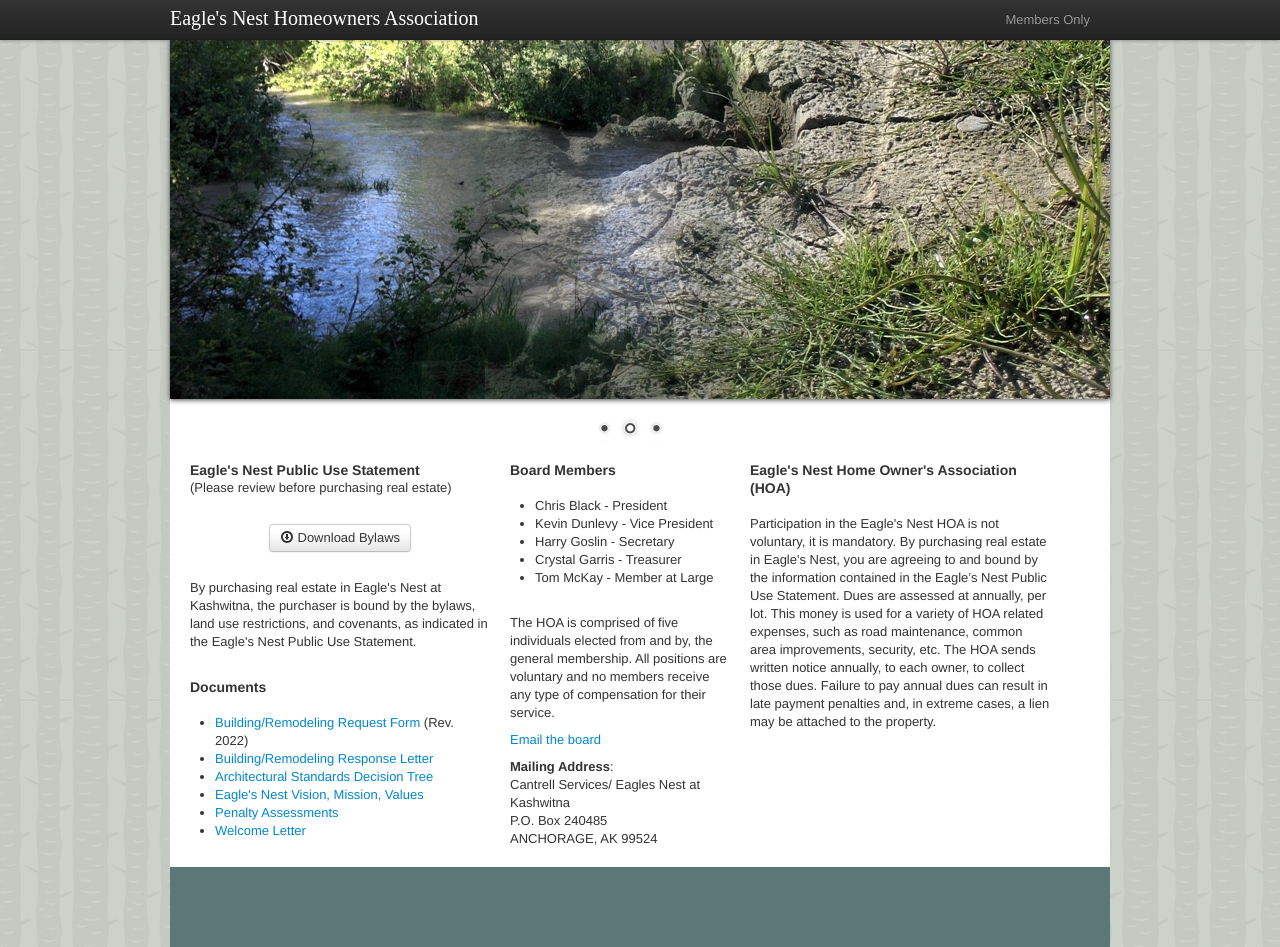
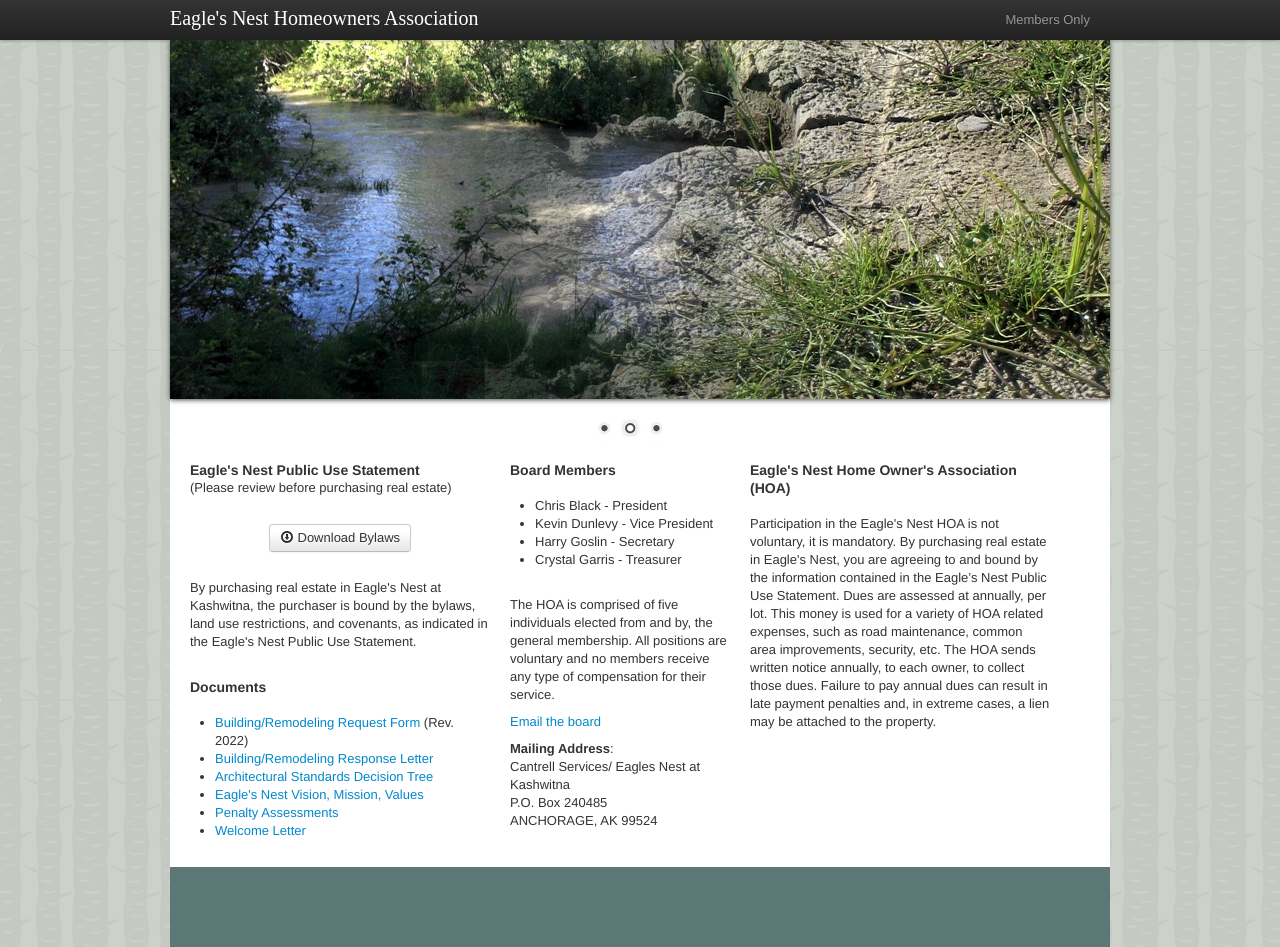
Before and after one commit to thesurlydev/eaglesnest-hoa.net, a Jekyll site: the page built from index.markdown, in a window 1280 px wide and 947 px high. Built offline with Jekyll 4.4.1, drawn with Linux system fonts in a browser that asks for light colours; some web fonts are replaced.

Commit message:
Remove Tom McKay

```diff
--- a/index.markdown
+++ b/index.markdown
@@ -34,7 +34,6 @@ title: Eagle's Nest Homeowners Association
                     <li>Kevin Dunlevy - Vice President</li>
                     <li>Harry Goslin - Secretary</li>
                     <li>Crystal Garris - Treasurer</li>
-                    <li>Tom McKay - Member at Large</li>
                 </ul>
                 <br>
                 <p>The HOA is comprised of five individuals elected from and by, the general membership. All positions are voluntary and no members receive any type of compensation for their service.</p>
```
